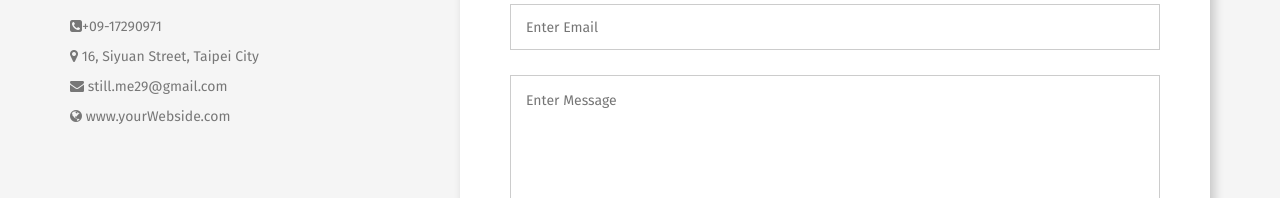
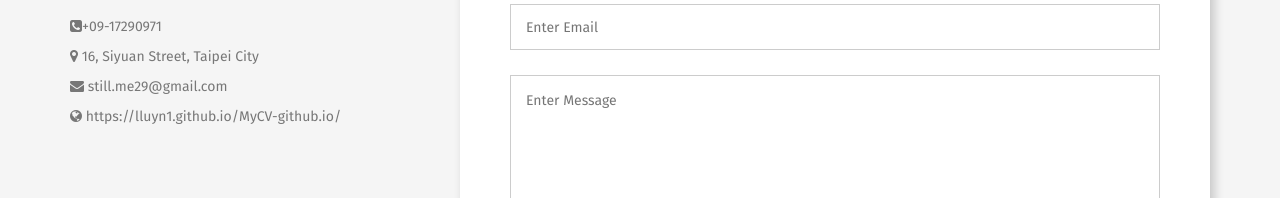
Before and after one commit to lluyn1/MyCV-github.io, a plain HTML site: page index.html in a window 1280 px wide. Shown: the part 4881-5079 px from the top of the page. Drawn offline with Linux system fonts and the light colour scheme; some packages are replaced by stand-ins of ours.

Commit message:
Update index.html

```diff
--- a/index.html
+++ b/index.html
@@ -409,7 +409,7 @@
 						<div class="contact-info">
 							<h4>Contact info</h4>
 							<p>Please, contact me at your convenience.<br/> Or leave me your email and message.</p>
-							<span><em class="fa fa-phone-square"></em>+09-17290971</span> <span><em class="fa fa-map-marker"></em> 16, Siyuan Street, Taipei City</span> <span><em class="fa fa-envelope"></em><a href="still.me29@gmail.com"> still.me29@gmail.com</a></span> <span><em class="fa fa-globe"></em><a href="#"> www.yourWebside.com</a></span></div>
+							<span><em class="fa fa-phone-square"></em>+09-17290971</span> <span><em class="fa fa-map-marker"></em> 16, Siyuan Street, Taipei City</span> <span><em class="fa fa-envelope"></em><a href="still.me29@gmail.com"> still.me29@gmail.com</a></span> <span><em class="fa fa-globe"></em><a href="#"> https://lluyn1.github.io/MyCV-github.io/</a></span></div>
 					</div>
 					<div class="col-md-8 col-sm-12 col-xs-12 ">
 						<div class="form-head">
```
